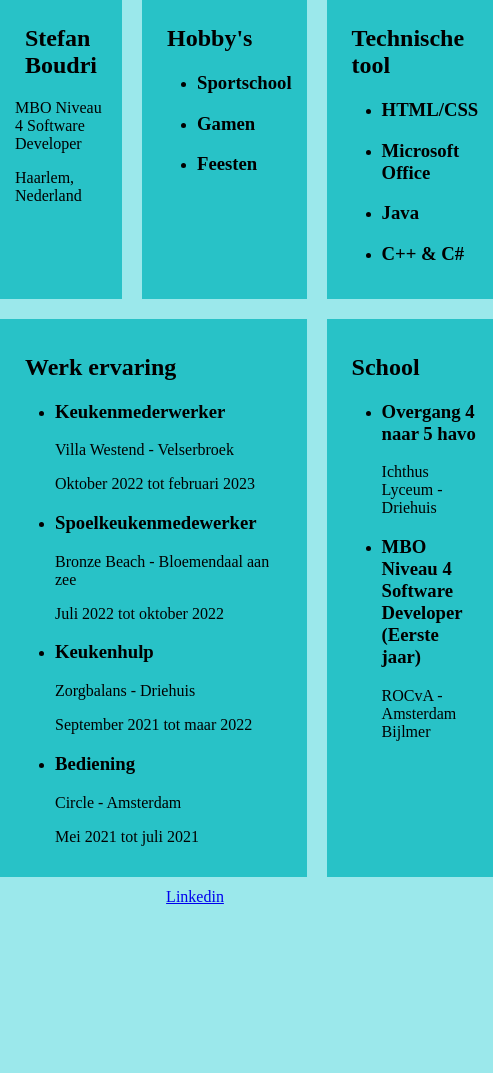
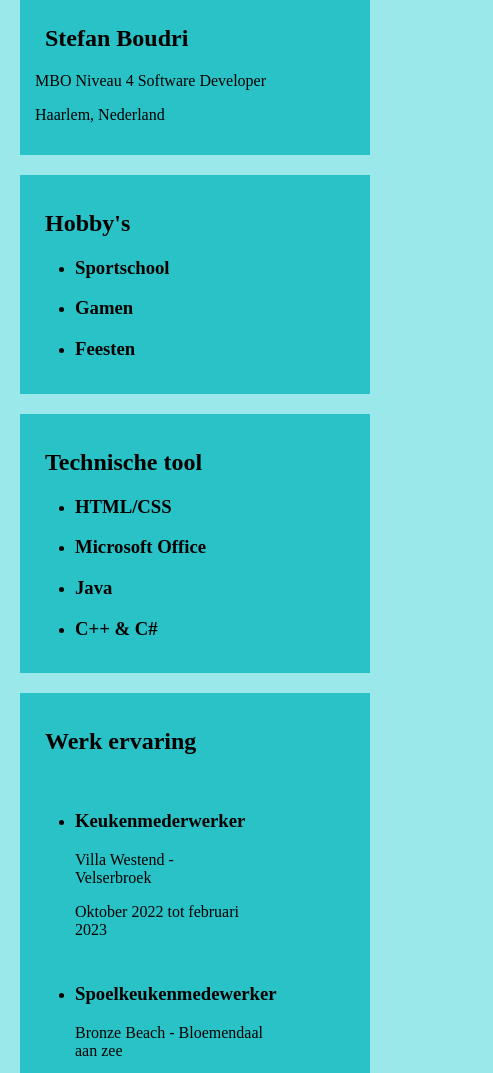
Before and after one commit to StefanBoudri/HTML, a plain HTML site: page CV_Webpagina/index.html in a window 390 px wide. Shown: the part 47-1120 px from the top of the page, 493 px wide, since content can reach past the window. Before the commit the page ends 964 px from the top, so only its background shows below. Drawn offline with Linux system fonts and the light colour scheme.

Commit message:
Website is nu responsive
Opmaak beter en comments geplaatst

```diff
--- a/CV_Webpagina/index.html
+++ b/CV_Webpagina/index.html
@@ -1,5 +1,6 @@
 <!DOCTYPE html>
 <html lang="en">
+
 <head>
     <meta charset="UTF-8">
     <meta http-equiv="X-UA-Compatible" content="IE=edge">
@@ -7,6 +8,7 @@
     <link href="style.css" rel="stylesheet">
     <title>CV</title>
 </head>
+
 <body>
     <nav id="navbar">
         <h1 class="hnav">Resume</h1>
@@ -14,7 +16,7 @@
 
     <div class="container">
         <div id="werk">
-
+            <!-- Werkervaring -->
             <h2>Werk ervaring</h2>
             <ul>
                 <li>
@@ -44,9 +46,9 @@
                 </li>
             </ul>
         </div>
-
         <div id="school">
             <h2>School</h2>
+            <!-- School -->
             <ul>
                 <li>
                     <h3>Overgang 4 naar 5 havo</h3>
@@ -62,6 +64,7 @@
 
         <div id="hobby">
             <h2>Hobby's</h2>
+            <!-- Mijn hobby's -->
             <ul>
                 <li>
                     <h3>Sportschool</h3>
@@ -74,9 +77,9 @@
                 </li>
             </ul>
         </div>
-
         <div id="technisch">
             <h2>Technische tool</h2>
+            <!-- Technische skills -->
             <ul>
                 <li>
                     <h3>HTML/CSS</h3>
@@ -93,7 +96,8 @@
             </ul>
         </div>
 
-    <div id="#overMij">
+        <div id="#over-mij">
+            <!-- Informatie over mij -->
             <h2>Stefan Boudri</h2>
             <p>MBO Niveau 4 Software Developer</p>
             <p>Haarlem, Nederland</p>
@@ -103,4 +107,5 @@
 
 </body>
 <footer><a target=”_blank” href="https://www.linkedin.com/in/stefan-boudri-41129b20b/">Linkedin</a></footer>
+
 </html>
--- a/CV_Webpagina/style.css
+++ b/CV_Webpagina/style.css
@@ -1,12 +1,12 @@
 body {
-    background-color:rgb(155, 232, 235);
+  background-color: rgb(155, 232, 235);
   margin: auto;
   padding: 0px;
   text-align: center;
 }
-
+/* Navbar opmaak */
 #navbar {
-    background-color:rgb(155, 232, 235);
+  background-color: rgb(155, 232, 235);
   padding: 5px;
   color: white;
   text-align: center;
@@ -21,16 +21,30 @@ nav p {
   padding-left: 5px;
 }
 
-/* Hier verdeel ik de onderwerpen van mijn CV in grids */
+/* grids indelen */
 .container {
   display: grid;
   grid-template-columns: 1fr 1fr 1fr;
   gap: 20px;
+  margin: 0 20px;
 }
 
 #werk {
   grid-area: main;
-    display: inline;
+  display: flex;
+  flex-direction: column;
+}
+
+#werk ul {
+  display: flex;
+  flex-wrap: wrap;
+  justify-content: space-between;
+}
+
+#werk li {
+  flex-basis: calc(33.33% - 10px);
+  padding-right: 10px;
+  margin-bottom: 10px;
 }
 
 #school {
@@ -45,7 +59,7 @@ nav p {
   grid-area: footer1;
 }
 
-#overMij {
+#over-mij {
   grid-area: main1;
 }
 
@@ -58,27 +72,36 @@ div h2 {
   padding-right: 10px;
 }
 
-.container > div {
+.container>div {
   background-color: rgb(40, 194, 199);
   padding: 15px;
   text-align: left;
 }
 
-.container{
+.container {
   grid-template-areas:
-    'main1 sidebar1 footer1'
-    'main main sidebar';
+    "main1 sidebar1 footer1"
+    "main main sidebar";
 }
 
-/* Hier zet ik de footer op de juiste plek en geef ik hem de juiste kleur */
-footer {
-    display: flex;
-    background-color:rgb(155, 232, 235);
+/* Opmaak footer */
+footer a {
+  text-decoration: none;
   color: white;
-    height: 2.5rem;
-    justify-content: center;
-    align-items: center;
-    position: bottom;
-    bottom: 0;
-    width: 100%;
+  font-size: 20px;
+  font-weight: bold;
 }
+
+/* Maakt website responsive */
+@media only screen and (max-width: 768px) {
+  .container {
+    grid-template-areas:
+      "main1"
+      "sidebar1"
+      "footer1"
+      "main"
+      "sidebar";
+    grid-template-columns: 1fr;
+    margin: 0 20px;
+  }
+}
```
Lines whose indentation alone changed are shown as unchanged.
